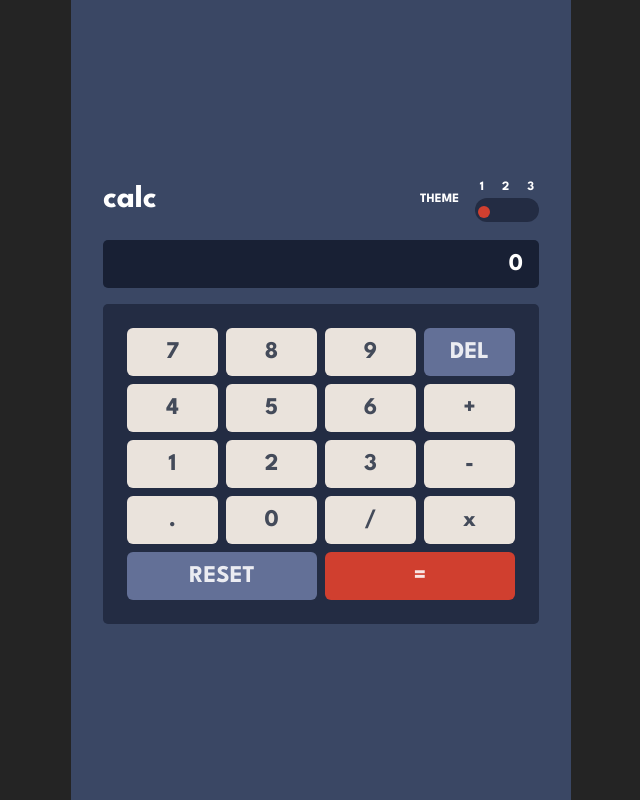
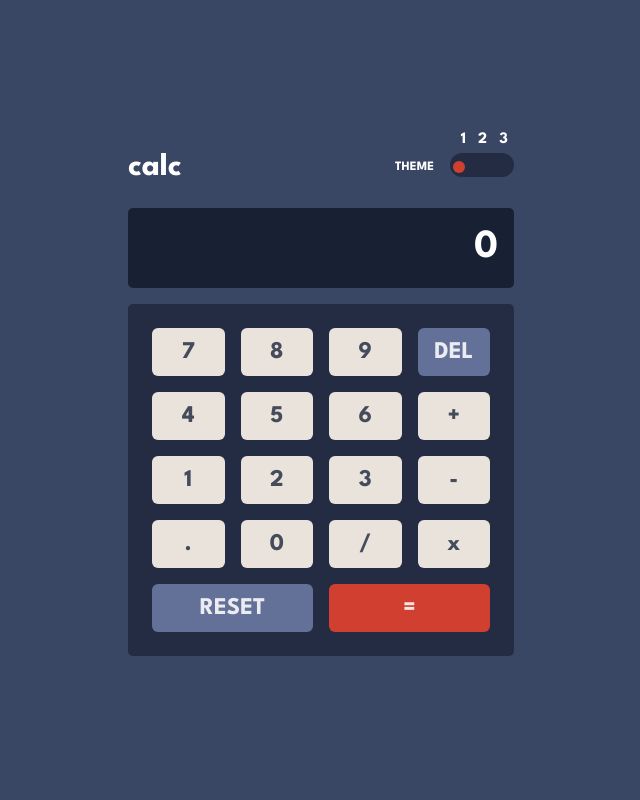
Before and after one commit to Robertron624/calculator-app-with-themes, a React (Vite) app: page / in a window 1280 px wide. Shown: the whole page, without its empty margins (319-959 px from the left). Built offline with nearby package versions, Linux system fonts and the light colour scheme.

Commit message:
desktop design without hover states

```diff
--- a/src/App.scss
+++ b/src/App.scss
@@ -2,7 +2,6 @@
 
 #root {
     width: 100%;
-    max-width: 500px;
     margin: 0 auto;
     min-height: 100vh;
     background-color: var(--main-background);
@@ -13,6 +12,8 @@
 .container {
     width: 100%;
     padding: 2rem 2rem;
+    max-width: 450px;
+    margin: 0 auto;
     .top {
         display: flex;
         justify-content: space-between;
@@ -30,14 +31,23 @@
             font-size: .8rem;
             align-items: center;
 
+
             .theme-switcher {
-
+                margin-top: -2rem;
                 .numbers {
                     display: flex;
                     align-items: center;
                     justify-content: space-between;
                     padding: 0rem .3rem;
                     width: 4rem;
+
+                    button {
+                        background-color: transparent;
+                        border: none;
+                        color: var(--main-text);
+                        font-size: 1rem;
+                        cursor: pointer;
+                    }
                 }
 
                 .inputs {
@@ -124,6 +134,11 @@
         align-items: center;
         justify-content: flex-end;
         padding-right: 1rem;
+
+        @include desktop {
+            height: 5rem;
+            font-size: 2.5rem;
+        }
     }
 
     .keyboard {
@@ -134,10 +149,17 @@
         flex-direction: column;
         gap: .5rem;
 
+        @include desktop {
+            gap: 1rem;
+        }
+
         .row {
             display: flex;
-            justify-content: space-between;
             gap: .5rem;
+
+            @include desktop {
+                gap: 1rem;
+            }
 
             .btn {
                 padding: 0;
@@ -146,7 +168,7 @@
                 border-radius: 6px;
                 border: none;
                 font-size: 1.5rem;
-
+                cursor: pointer;
             }
 
             .btn-normal {
--- a/src/App.tsx
+++ b/src/App.tsx
@@ -7,27 +7,27 @@ interface ThemeSwitcherProps {
 }
 
 export function ThemeSwitcher({ setTheme, theme }: ThemeSwitcherProps) {
-    const handleTheme = (e: React.ChangeEvent) => {
-        const {id} = e.target as HTMLInputElement;
-        setTheme(id);
-    };
+    const handleTheme = (e: React.ChangeEvent | React.MouseEvent) => {
+        let id;
 
-    const handleClick = (e: React.MouseEvent) => {
-        // check if the click was on the span element
-        if (e.target instanceof HTMLSpanElement) {
-            let id = e.target.id;
-            // delete the -number part
-            id = id.slice(0, -7);
-            setTheme(id);
+        if (e.target instanceof HTMLButtonElement) {
+          let id = e.target.id;
+          // delete the -number part
+          id = id.slice(0, -7);
+          setTheme(id);
+        }
+        else if (e.target instanceof HTMLInputElement) {
+          id = e.target.id;
+          setTheme(id);
         }
     };
 
     return (
         <div className="theme-switcher">
           <div className="numbers">
-            <span id="theme1-number" onClick={handleClick}>1</span>
-            <span id="theme2-number" onClick={handleClick}>2</span>
-            <span id="theme3-number" onClick={handleClick}>3</span>
+            <button id="theme1-number" onClick={handleTheme}>1</button>
+            <button id="theme2-number" onClick={handleTheme}>2</button>
+            <button id="theme3-number" onClick={handleTheme}>3</button>
           </div>
           <div className="inputs">
             <label htmlFor="theme1">
--- a/src/index.scss
+++ b/src/index.scss
@@ -79,6 +79,10 @@ select {
   font: inherit;
 }
 
+input + i {
+  cursor: pointer;
+}
+
 /* Remove all animations, transitions and smooth scroll for people that prefer not to see them */
 @media (prefers-reduced-motion: reduce) {
   html:focus-within {
```
